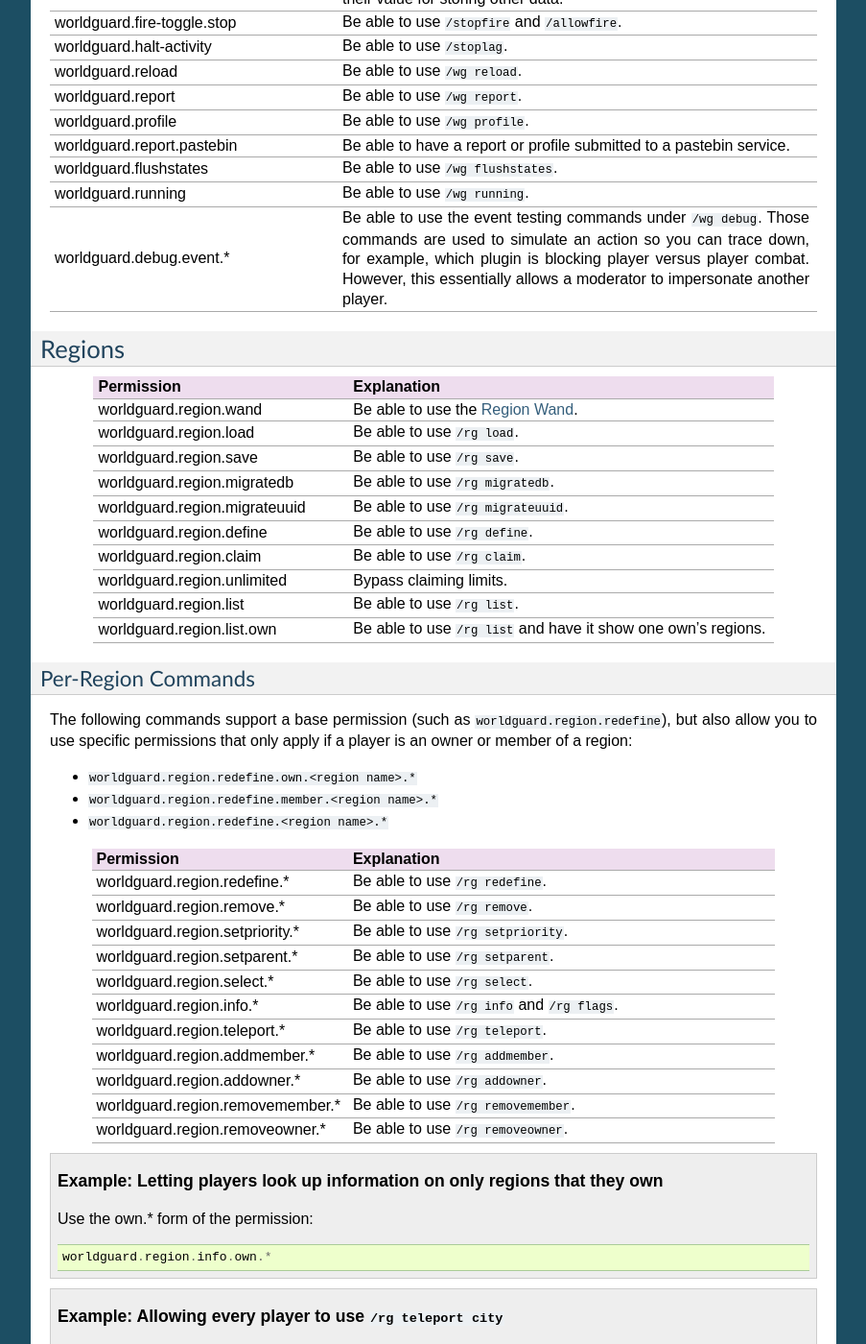
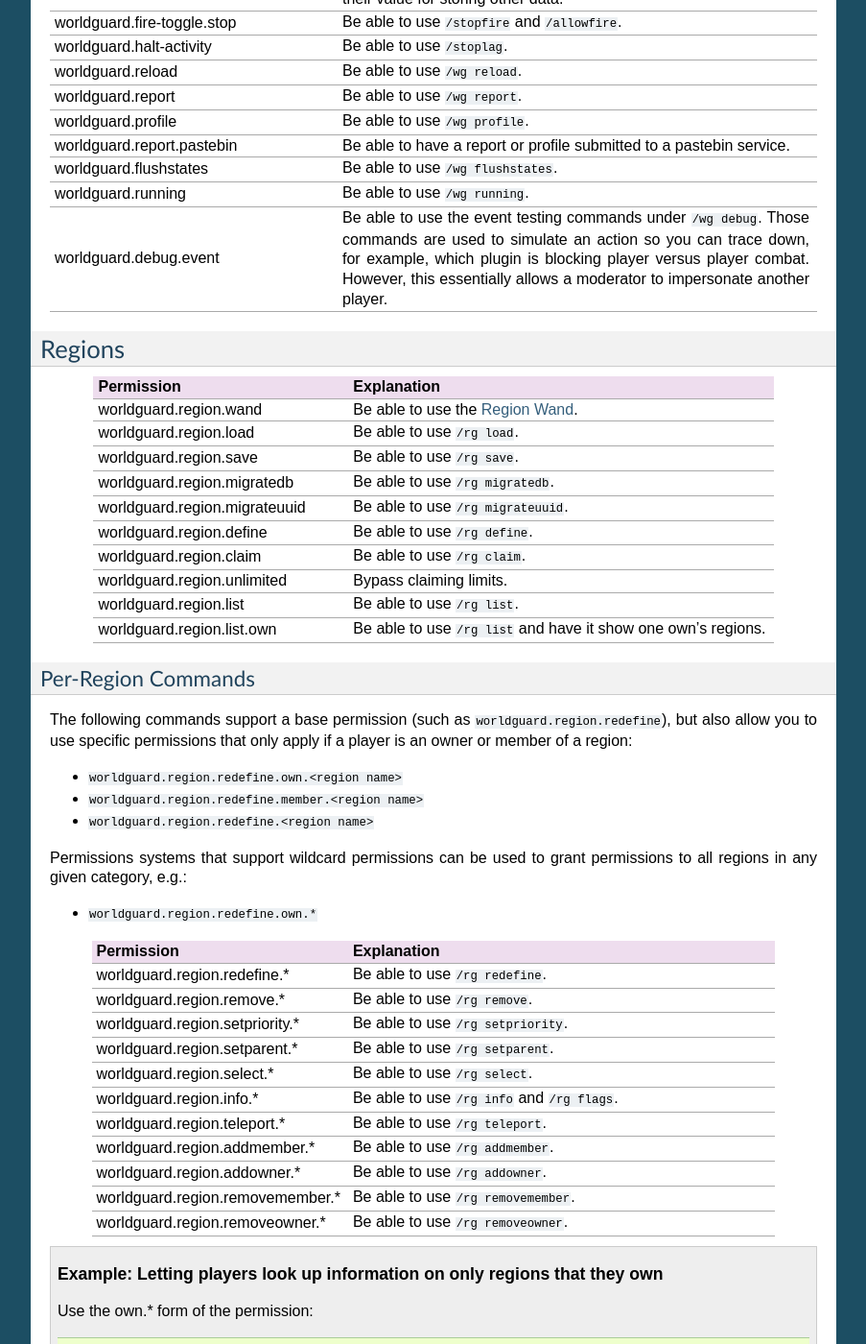
Before and after one commit to aurorasmiles/WorldGuardDocs, a Sphinx documentation site: the page built from source/permissions.rst, in a window 1280 px wide and 1400 px high, scrolled down 907 px. Shown: the whole window at 96% size, without its empty margins (198-1101 px from the left). Built offline with Sphinx 7.4.7, drawn with Linux system fonts in a browser that asks for light colours; some of the changed text lies outside the part shown.

Commit message:
Remove redundant wildcard perms.
Behavior of perms plugins and wildcards is probably rather undefined.

```diff
--- a/source/permissions.rst
+++ b/source/permissions.rst
@@ -13,9 +13,9 @@
     :header: Permission, Explanation
     :widths: 15, 25
 
-    worldguard.notify.*,"Receive notification with the 'notify' :doc:`blacklist <blacklist/index>` action and the 'notify' :doc:`region flags <regions/flags>`."
+    worldguard.notify,"Receive notification with the 'notify' :doc:`blacklist <blacklist/index>` action and the 'notify' :doc:`region flags <regions/flags>`."
     worldguard.region.bypass.<world>,"Bypass region protection for a given world, except for PvP deny flags."
-    worldguard.chest-protection.override.*,"Bypass :doc:`chest-protection` and open protected chests."
+    worldguard.chest-protection.override,"Bypass :doc:`chest-protection` and open protected chests."
 
 .. warning::
     If you are op or have all permissions, you will implicitly have these protection bypass permissions and it will appear that protection does not work.
@@ -47,7 +47,7 @@
     worldguard.report.pastebin,"Be able to have a report or profile submitted to a pastebin service."
     worldguard.flushstates,"Be able to use ``/wg flushstates``."
     worldguard.running,"Be able to use ``/wg running``."
-    worldguard.debug.event.*,"Be able to use the event testing commands under ``/wg debug``. Those commands are used to simulate an action so you can trace down, for example, which plugin is blocking player versus player combat. However, this essentially allows a moderator to impersonate another player."
+    worldguard.debug.event,"Be able to use the event testing commands under ``/wg debug``. Those commands are used to simulate an action so you can trace down, for example, which plugin is blocking player versus player combat. However, this essentially allows a moderator to impersonate another player."
 
 Regions
 =======
@@ -72,9 +72,13 @@
 
 The following commands support a base permission (such as ``worldguard.region.redefine``), but also allow you to use specific permissions that only apply if a player is an owner or member of a region:
 
-* ``worldguard.region.redefine.own.<region name>.*``
-* ``worldguard.region.redefine.member.<region name>.*``
-* ``worldguard.region.redefine.<region name>.*``
+* ``worldguard.region.redefine.own.<region name>``
+* ``worldguard.region.redefine.member.<region name>``
+* ``worldguard.region.redefine.<region name>``
+
+Permissions systems that support wildcard permissions can be used to grant permissions to all regions in any given category, e.g.:
+
+* ``worldguard.region.redefine.own.*``
 
 .. csv-table::
     :header: Permission, Explanation
@@ -115,13 +119,13 @@
 
 * To determine *which regions* can have their flag changed by the player, any of the following permissions can be given (and they work like the permissions in the previous section):
 
-    * ``worldguard.region.flag.regions.own.<region name>.*``
-    * ``worldguard.region.flag.regions.member.<region name>.*``
-    * ``worldguard.region.flag.regions.<region name>.*``
+    * ``worldguard.region.flag.regions.own.<region name>``
+    * ``worldguard.region.flag.regions.member.<region name>``
+    * ``worldguard.region.flag.regions.<region name>``
 
 * However, to determine *which types of flags* can be set by the player, permissions of the following pattern can be given:
 
-    * ``worldguard.region.flag.flags.<flag name>.<region name>.*``
+    * ``worldguard.region.flag.flags.<flag name>.<region name>.<flag value>``
 
 .. topic:: Example: Letting players be able to only change flags on regions that they own, and limit the flags that they can change to ``use`` and ``chest-access``
 
```
